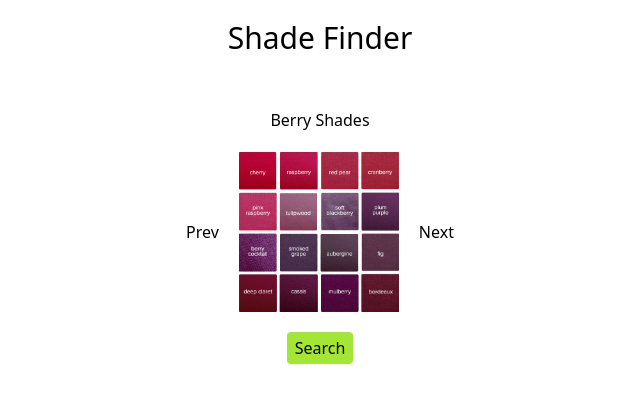
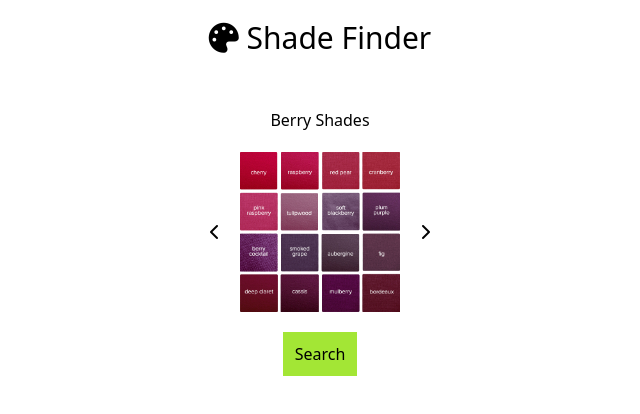
Before and after one commit to mrnkim/shade-finder, a website: page frontend/public/index.html in a window 1280 px wide. Shown: the whole page, without its empty margins (320-960 px from the left). Drawn offline with Linux system fonts and the light colour scheme; no server answers.

Commit message:
Change loading spinner color and add icons for prev and next buttons

```diff
--- a/frontend/public/index.html
+++ b/frontend/public/index.html
@@ -5,21 +5,22 @@
   <meta charset="UTF-8">
   <meta name="viewport" content="width=device-width, initial-scale=1.0">
   <link href="./output.css" rel="stylesheet">
+  <script src="https://kit.fontawesome.com/25ca684e07.js" crossorigin="anonymous"></script>
   <title>Shade Finder</title>
 </head>
 
 <body>
-  <h1 class="text-3xl text-center m-5">Shade Finder</h1>
+  <h1 class="text-3xl text-center m-5"><i class="fa-solid fa-palette"></i> Shade Finder</h1>
 
   <div class="m-5 p-3">
     <p class="text-center m-5" id="color-label"></p>
     <div class="flex justify-center gap-5">
-      <button id="prev">Prev</button>
+      <button id="prev"><i class="fa-solid fa-chevron-left"></i></button>
       <div class="size-40"><img id="carousel-image"></div>
-      <button id="next">Next</button>
+      <button id="next"><i class="fa-solid fa-chevron-right"></i></button>
     </div>
     <div class="flex justify-center m-5">
-      <button id="search" class="bg-lime-400 py-1 px-2 rounded">Search</button>
+      <button id="search" class="bg-lime-400 py-2.5 px-3">Search</button>
     </div>
   </div>
 
```
Also changed, not shown: frontend/public/LoadingSpinner.svg, frontend/public/output.css.
